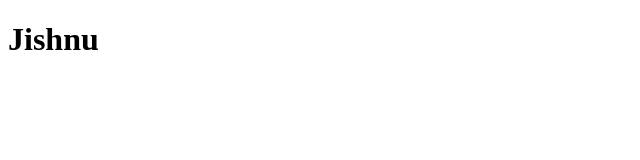
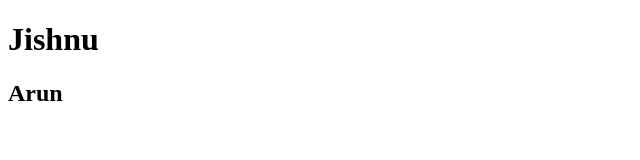
Before and after one commit to jishnupunathil/demo, a plain HTML site: page index.html in a window 1280 px wide. Shown: the full height of the page, 0-640 px from the left. Drawn offline with Linux system fonts and the light colour scheme.

Commit message:
arun name added

```diff
--- a/index.html
+++ b/index.html
@@ -8,5 +8,6 @@
 </head>
 <body>
     <h1>Jishnu</h1>
+    <h2>Arun</h2>
 </body>
 </html>
```
